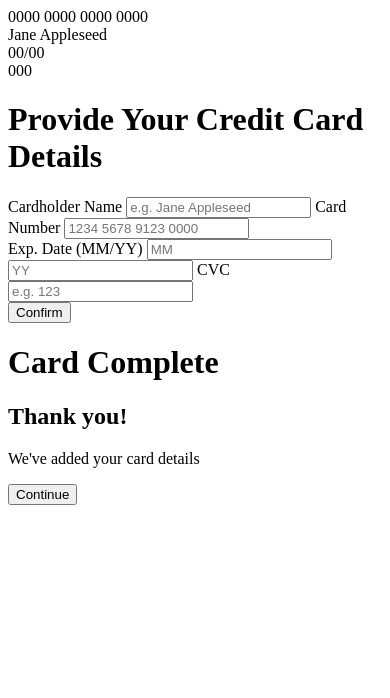
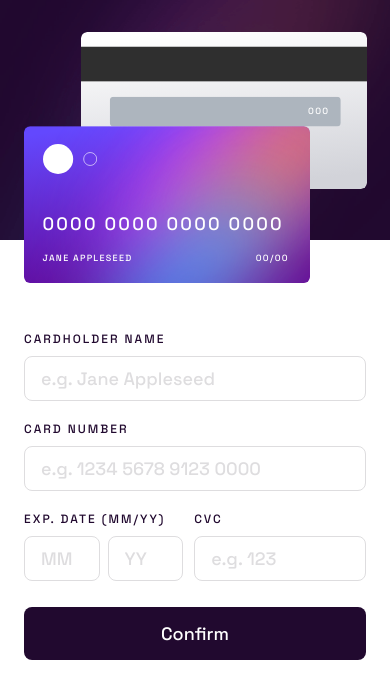
Before and after one commit to kosmonavtsv/fm-interactive-card-details-form, a plain HTML site: page index.html in a window 390 px wide. Drawn offline with Linux system fonts and the light colour scheme.

Commit message:
add mobile design

```diff
--- a/index.html
+++ b/index.html
@@ -18,74 +18,130 @@
       href="https://fonts.googleapis.com/css2?family=Space+Grotesk:wght@500&display=swap"
       rel="stylesheet"
     />
+    <link rel="stylesheet" href="style.css" />
+    <script src="main.js" type="module"></script>
   </head>
   <body>
     <main>
       <div class="card">
-        <div class="card-preview" aria-hidden="true">
+        <div class="preview-wrapper" aria-hidden="true">
+          <div class="preview-wrapper-todo">
             <!-- <h2 class="sr-only">Card Preview</h2> -->
-          <div class="card-preview__number">0000 0000 0000 0000 </div>
-          <div class="card-preview__holder">Jane Appleseed </div>
-          <div class="card-preview__exp">00/00 </div>
-          <div class="card-preview__cvc">000</div>
+            <div class="preview preview__back">
+              <div class="preview__cvc">000</div>
+            </div>
+            <div class="preview preview__front">
+              <img class="preview__logo" src="images/card-logo.svg" alt="" />
+              <div class="preview__number f-heading-xl">
+                0000 0000 0000 0000
+              </div>
+              <div class="preview__info f-body-l">
+                <div>Jane Appleseed</div>
+                <div class="preview__exp">00/00</div>
+              </div>
+            </div>
+          </div>
         </div>
 
-        <form class="card-form" action="#">
+        <form id="card-form" class="card-form" action="send" novalidate>
           <h1 class="sr-only">Provide Your Credit Card Details</h1>
-          <label for="card-holder">Cardholder Name</label>
+          <div class="card-form-fields">
+            <div class="card-field">
+              <label class="f-body-m card-label" for="card-holder"
+                >Cardholder Name</label
+              >
               <input
                 id="card-holder"
+                class="f-heading-l card-field"
                 name="card-holder"
+                required
                 placeholder="e.g. Jane Appleseed"
                 autocomplete="cc-name"
               />
-
-          <label for="card-number">Card Number</label>
+              <span class="card-error f-body-s" role="alert">Cardholder Name is required</span>
+            </div>
+            <div class="card-field">
+              <label class="f-body-m card-label" for="card-number"
+                >Card Number</label
+              >
               <input
                 id="card-number"
+                class="f-heading-l card-field"
                 name="card-number"
-            placeholder="1234 5678 9123 0000"
+                type="text"
+                required
+                pattern="\d{4} \d{4} \d{4} \d{4}"
+                placeholder="e.g. 1234 5678 9123 0000"
+                maxlength="19"
+                minlength="19"
                 autocomplete="cc-number"
               />
-
+              <span class="card-error f-body-s" role="alert">Wrong card number</span>
+            </div>
             <div class="card-verification">
-            <label aria-hidden="true">Exp. Date (MM/YY)</label>
+              <div class="card-field">
+                <label class="f-body-m card-label" aria-hidden="true"
+                  >Exp. Date (MM/YY)</label
+                >
+                <div class="card-expiry">
                   <input
+                    class="f-heading-l card-expiry-month"
                     name="card-expiry-month"
-              type="tel"
+                    type="text"
+                    inputmode="numeric"
                     placeholder="MM"
-              pattern="\d{2}"
+                    required
+                    maxlength="2"
+                    pattern="(0[1-9])|1[1-2]"
                     aria-label="Enter the Expiration Month of the Card(MM)"
                     autocomplete="cc-exp-month"
                   />
                   <input
+                    class="f-heading-l"
                     name="card-expiry-year"
-              type="tel"
+                    type="text"
+                    inputmode="numeric"
                     placeholder="YY"
+                    required
+                    maxlength="2"
                     pattern="\d{2}"
                     aria-label="Enter the Expiration Year of the Card(YY)"
                     autocomplete="cc-exp-year"
                   />
-
-            <label for="card-cvc">CVC</label>
+                  <span class="card-error f-body-s" role="alert"
+                    aria-label="Validation Error: expiration month and year cannot be empty">
+                    Can't be blank
+                  </span>
+                </div>
+              </div>
+              <div class="card-field">
+                <label class="f-body-m" for="card-cvc">CVC</label>
                 <input
+                  class="f-heading-l"
                   id="card-cvc"
                   name="card-cvc"
-              type="password"
+                  type="text"
+                  inputmode="numeric"
+                  required
+                  maxlength="4"
                   pattern="\d{3,4}"
                   placeholder="e.g. 123"
                   autocomplete="cc-csc"
                 />
+                <span class="card-error f-body-s" role="alert"
+                    aria-describedby="card-cvc">
+                    Can't be blank
+                  </span>
               </div>
-          <button>Confirm</button>
+            </div>
+          </div>
+          <button type="submit" class="f-heading-l button">Confirm</button>
         </form>
 
         <div class="card-complete">
           <h1 class="sr-only">Card Complete</h1>
           <h2>Thank you!</h2>
-          <p>
-            We've added your card details
-          </p>
+          <p>We've added your card details</p>
           <button>Continue</button>
         </div>
       </div>
--- /dev/null
+++ b/main.js
@@ -0,0 +1,51 @@
+const form = document.forms['card-form'];
+
+form.addEventListener('submit', submit);
+
+['change', 'input'].forEach((eventType) =>
+  form.addEventListener(eventType, function (e) {
+    // ignore delete key presses
+    if (e.inputType?.startsWith('delete')) return;
+
+    let formattedValue = e.target.value;
+    if (!formattedValue?.length) {
+      return;
+    }
+
+    // remove non-numeric characters
+    if (e.target.inputMode === 'numeric') {
+      formattedValue = formattedValue.replace(/\D/g, '');
+    }
+
+    // add a space after every 4 digits
+    if (e.target.name === 'card-number') {
+      formattedValue = formattedValue
+        .replaceAll(' ','')
+        .replace(/(.{4})/g, '$1 ');
+    }
+
+    // add a leading zero for months and years
+    if (
+      e.type === 'change' &&
+      e.target.name.startsWith('card-expiry-') &&
+      formattedValue.length === 1
+    ) {
+      formattedValue = `0${formattedValue}`;
+    }
+
+    // limit the length of the input
+    if (e.target.maxLength > -1 && formattedValue.length > e.target.maxLength) {
+      formattedValue = formattedValue.slice(0, e.target.maxLength);
+    }
+
+    e.target.value = formattedValue;
+  })
+);
+
+function submit(event){
+  if(!this.checkValidity()){
+    this.classList.add('validated');
+    alert('Invalid input');
+  }
+  event.preventDefault();
+}
--- a/style.css
+++ b/style.css
@@ -1,4 +1,6 @@
 /*
+todo:
+ * disable spell check for cardholder name
 Layout
 - Mobile: 375px
 - Desktop: 1440px
@@ -17,9 +19,70 @@ Layout
   --neutral-600: hsl(278, 68%, 11%);
 
   /* Typography */
-  --font-size: 1.125rem;
   --font-family: 'Space Grotesk', sans-serif;
   --font-eights: 500;
+  --fs-body-s: 12px;
+  --fs-body-m: 12px;
+  --fs-body-l: 9px;
+  --fs-heading-l: 18px;
+  --fs-heading-xl: 18px;
+}
+
+.f-body-m {
+  font: 500 var(--fs-body-m) var(--font-family);
+  letter-spacing: 2px;
+  text-transform: uppercase;
+}
+
+.f-body-s {
+  font: 500 var(--fs-body-s) var(--font-family);
+}
+
+.f-body-l {
+  font: 500 var(--fs-body-l) var(--font-family);
+  letter-spacing: 1.286px;
+  text-transform: uppercase;
+}
+
+.f-heading-l {
+  font: 500 var(--fs-heading-l) var(--font-family);
+}
+
+.f-heading-l {
+  font:500 var(--fs-heading-l) var(--font-family);
+}
+
+.f-heading-xl {
+  font: 500 var(--fs-heading-xl) var(--font-family);
+  letter-spacing: 3.422px;
+}
+
+/* --------- */
+/* Reset     */
+/* --------- */
+
+*,
+*::before,
+*::after {
+  box-sizing: border-box;
+}
+
+h1,
+h2,
+h3,
+p,
+body {
+  padding: 0;
+  margin: 0;
+}
+
+input, textarea, button, select {
+  font: inherit;
+}
+
+img, picture, video, canvas, svg {
+  display: block;
+  max-width: 100%;
 }
 
 .sr-only {
@@ -34,8 +97,157 @@ Layout
   border-width: 0;
 }
 
+body {
+  font: 500 var(--fs-heading-l) var(--font-family);
+  color: var(--neutral-600);
+}
+
 main {
 }
 
 .card {
 }
+
+.preview-wrapper {
+  padding-top: 32px;
+  margin: 0 auto;
+  background: url(images/bg-main-mobile.png) no-repeat center top / 100% 240px;
+  margin-bottom: 48px;
+}
+
+.preview-wrapper-todo {
+  max-width: 343px;
+  min-height: 251px;
+  margin: 0 auto;
+  position: relative;
+}
+
+.preview {
+  position: absolute;
+  height: 157px;
+  aspect-ratio: 286 / 157;
+  border-radius: 6px;
+}
+
+.preview__back {
+  top: 0;
+  right: 0;
+  background: url('images/bg-card-back-mobile.svg') no-repeat center
+    center/cover;
+}
+
+.preview__cvc {
+  position: absolute;
+  top: 50%;
+  transform: translateY(-50%);
+  right: 13%;
+  font-size: 9px;
+  color: var(--neutral-0);
+  letter-spacing: 1.286px;
+}
+
+.preview__front {
+  left: 0;
+  bottom: 0;
+  background: url('images/bg-card-front-mobile.svg') no-repeat center
+    center/cover;
+  padding: 17.6px 20.69px 0 19px;
+  color: var(--neutral-0);
+}
+
+.preview__logo {
+  width: 54px;
+  height: 30px;
+  margin-bottom: 38px;
+}
+
+.preview__number {
+  font-size: 18px;
+  letter-spacing: 2.2px;
+  margin-bottom: 17px;
+}
+
+.preview__info {
+  display: flex;
+  justify-content: space-between;
+  align-items: center;
+  font-size: 9px;
+  letter-spacing: 1.286px;
+  text-transform: uppercase;
+}
+
+.preview__exp {
+  text-transform: uppercase;
+  letter-spacing: 1.286px;
+}
+
+.card-form {
+  padding-inline: 24px;
+}
+
+.card-form-fields {
+  display: grid;
+  gap:20px;
+  margin-bottom: 26px;
+}
+
+.card-field {
+  display: grid;
+  gap:9px;
+  /* margin-bottom: 10px; */
+}
+
+.card-field input {
+  border: 1px solid var(--neutral-400);
+  border-radius: 8px;
+  padding: 10px 16px;
+  min-width: 0;
+  transition: 0.8s;
+  outline: none;
+  color: inherit;
+}
+
+.card-field input::placeholder {
+  color: var(--neutral-400);
+}
+
+.card-field input:focus {
+  background: linear-gradient(white, white) padding-box,
+    var(--clr-primary-gradient) border-box;
+  border-color: transparent;
+}
+
+.card-verification {
+  display: grid;
+  align-items: start;
+  grid-template-columns: 1fr 1.08fr;
+  gap: 11px;
+}
+
+.card-expiry {
+  display:grid;
+  grid-template-columns: 1fr 1fr;
+  gap: 8px;
+}
+
+.button {
+  background: var(--neutral-600);
+  border: none;
+  color:var(--neutral-0);
+  padding: 15px;
+  width: 100%;
+  border-radius: 8px;
+}
+
+.card-error {
+  display: none;
+  color:var(--clr-error);
+}
+
+.validated input:invalid ~ .card-error {
+  display: block;
+}
+
+.card-complete {
+  display: none;
+}
```
Also changed, not shown: images/bg-card-back-mobile.svg (added), images/bg-card-front-mobile.svg (added). Lines whose indentation alone changed are shown as unchanged.
